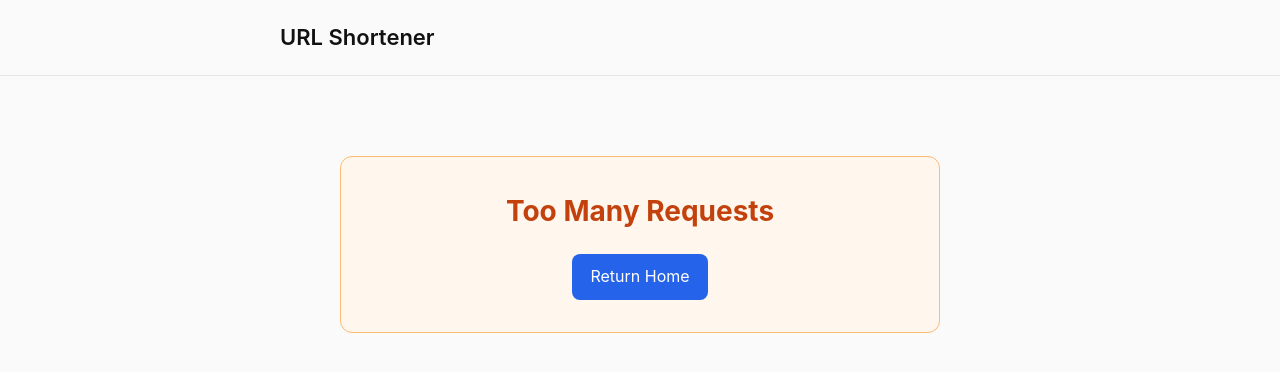
After one commit to brick-24/url-shorten, a Python web app: template src/templates/rate_limit.html in a window 1280 px wide. The commit adds this page. Shown: the top 372 px of the page. Run offline with Jinja, Linux system fonts and the light colour scheme; the template is opened without the code that fills it, so the values that code supplies are empty.

Commit message:
added rate_limit page

```diff
--- a/src/static/style.css
+++ b/src/static/style.css
@@ -165,3 +165,37 @@ hr {
   word-break: break-all;
   color: #555;
 }
+.rate-limit-card {
+  max-width: 600px;
+  margin: 80px auto;
+  padding: 32px;
+  text-align: center;
+
+  background: #fff7ed;
+  border: 1px solid #fdba74;
+  border-radius: 12px;
+}
+
+.rate-limit-card h1 {
+  margin-top: 0;
+  color: #c2410c;
+}
+
+.rate-limit-card p {
+  margin: 20px 0;
+  color: #444;
+}
+
+.btn {
+  display: inline-block;
+  padding: 10px 18px;
+  text-decoration: none;
+
+  background: #2563eb;
+  color: white;
+  border-radius: 8px;
+}
+
+.btn:hover {
+  opacity: 0.9;
+}
--- /dev/null
+++ b/src/templates/rate_limit.html
@@ -0,0 +1,33 @@
+<!doctype html>
+<html>
+  <head>
+    <title>Rate Limited</title>
+    <link rel="stylesheet" href="{{ url_for('static', path='style.css') }}" />
+  </head>
+
+  <body>
+    <header class="header">
+      <div class="header-inner">
+        <h2>URL Shortener</h2>
+
+        {% if request.session.get("user") %}
+        <a href="/my-links">My Links</a>
+        <div class="user">
+          {{ request.session.user.login }}
+          <a href="/logout">Logout</a>
+        </div>
+        {% endif %}
+      </div>
+    </header>
+
+    <div class="container">
+      <div class="rate-limit-card">
+        <h1>Too Many Requests</h1>
+
+        <p>{{ message }}</p>
+
+        <a href="/" class="btn">Return Home</a>
+      </div>
+    </div>
+  </body>
+</html>
```
Also changed, not shown: src/main.py (+21 -4 lines).
